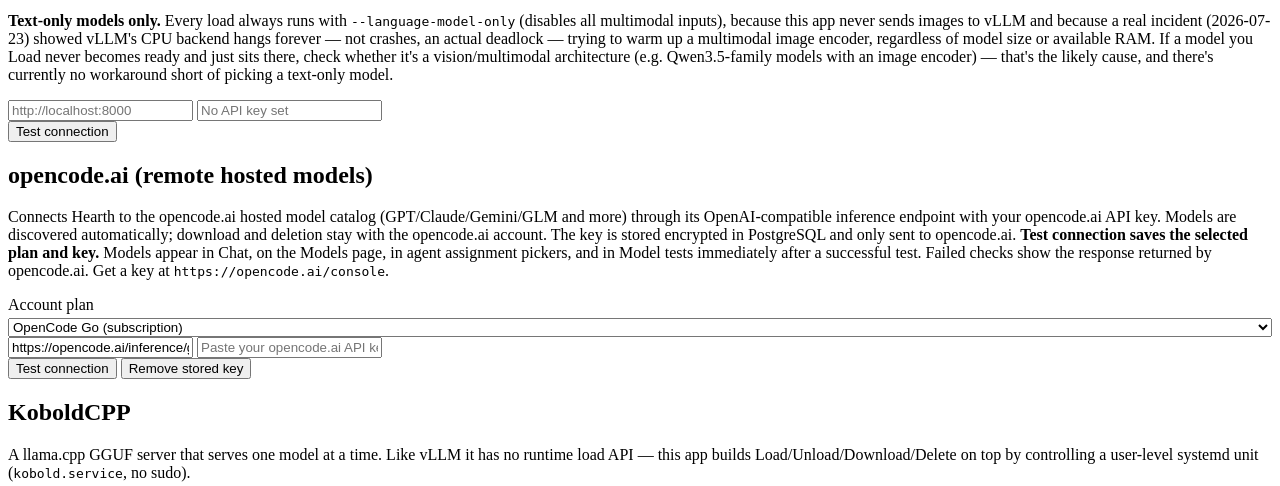
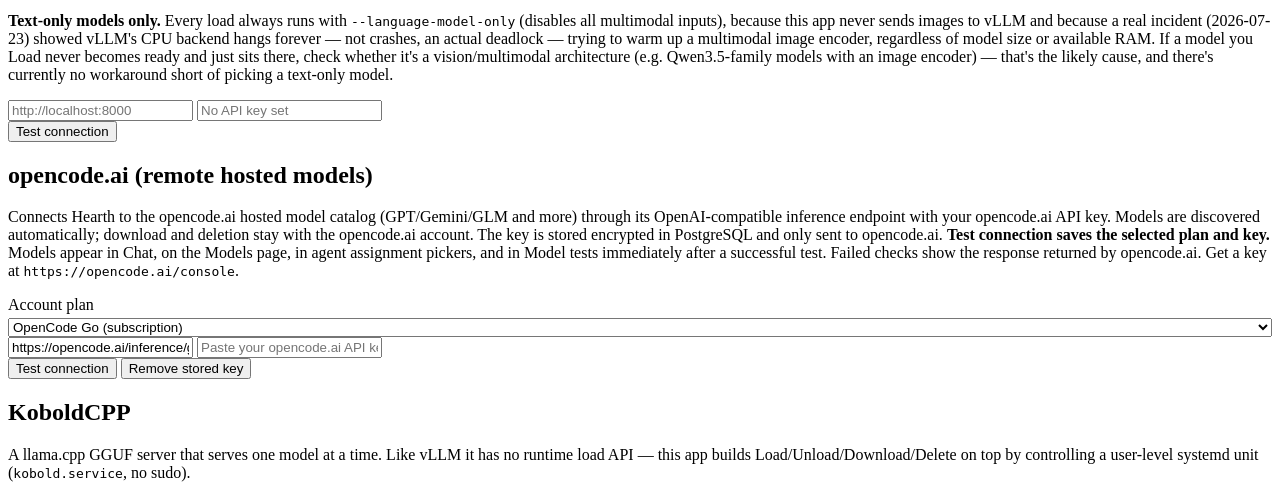
Before and after one commit to smasvel/hearth.webui.ai, a Python web app: template templates/settings.html in a window 1280 px wide. Shown: the part 1212-1698 px from the top of the page. Run offline with Jinja, Linux system fonts and the light colour scheme; the template is opened without the code that fills it, so the values that code supplies are empty.

Commit message:
Remove model from OpenCode catalog description

```diff
--- a/templates/settings.html
+++ b/templates/settings.html
@@ -167,7 +167,7 @@
           <div class="console-card span-all">
             <h2>opencode.ai (remote hosted models)</h2>
             <p class="hint">
-              Connects Hearth to the opencode.ai hosted model catalog (GPT/Claude/Gemini/GLM and
+              Connects Hearth to the opencode.ai hosted model catalog (GPT/Gemini/GLM and
               more) through its OpenAI-compatible inference endpoint with your opencode.ai
               API key. Models are discovered automatically; download and deletion stay
               with the opencode.ai account. The key is stored encrypted in PostgreSQL and
```
